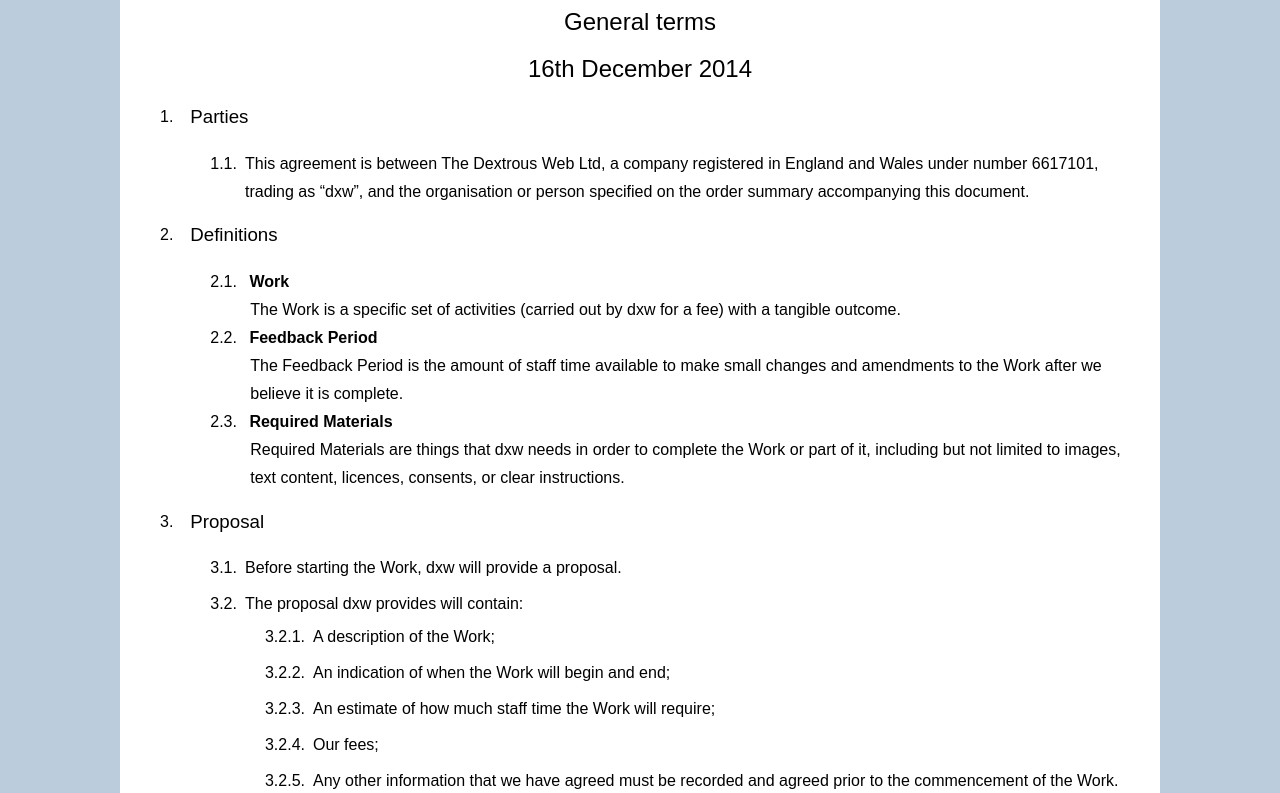
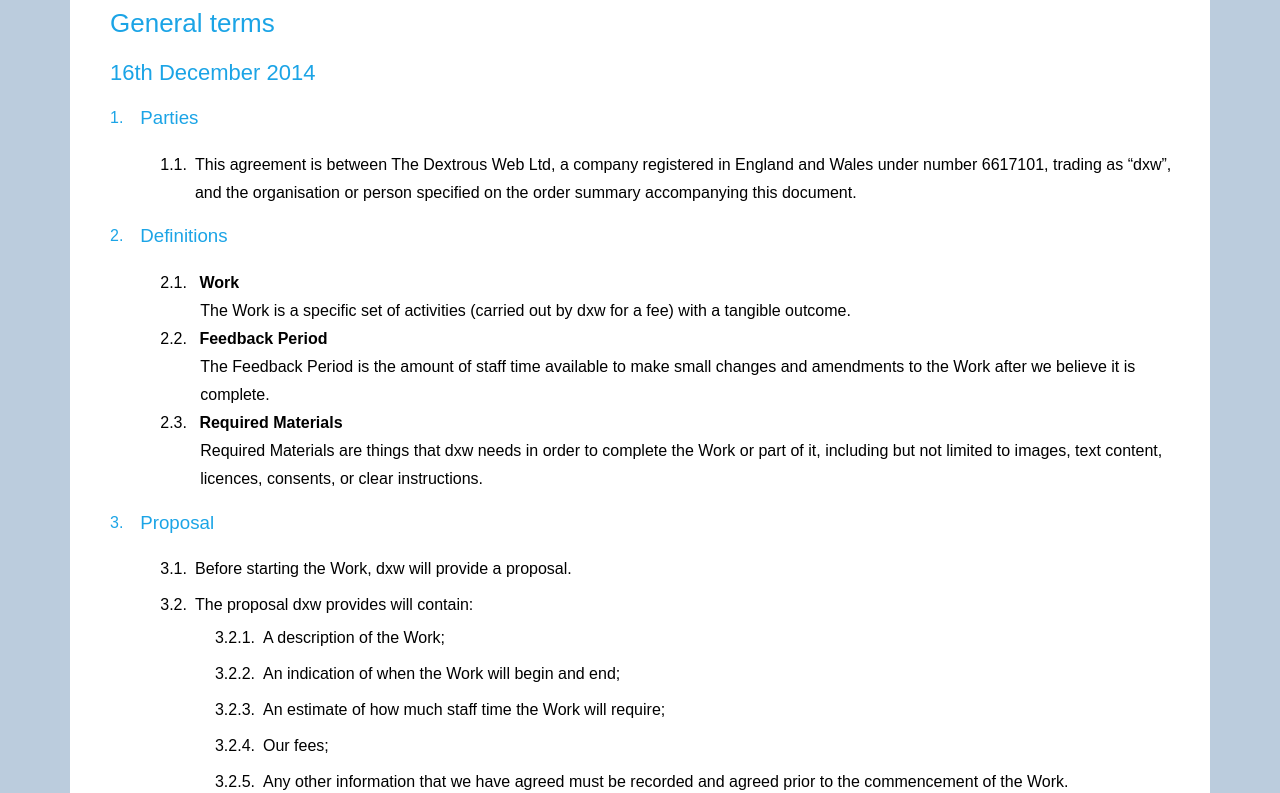
Before and after one commit to dxw/contracts, a plain HTML site: page build/general.md.html in a window 1280 px wide. Shown: the part 224-1017 px from the top of the page. Drawn offline with Linux system fonts and the light colour scheme; a web font is replaced by a local one.

Commit message:
Style updates

```diff
--- a/build/assets/styles.css
+++ b/build/assets/styles.css
@@ -34,17 +34,35 @@ body
 }
 
 header {
-  text-align: center;
+  padding-left: 20px;
 }
 
-h1,h2 {
-  text-align: center;
+h1,h2, h3 {
   width: 1000px;
+  padding-left: 20px;
+  color: #1ba4e6;
+}
+
+h1 {
+  font-size: 26px;
+}
+
+h2 {
+  font-size: 22px;
+}
+
+h3, section ol li {
+  padding-left: 0px;
+  color: #1ba4e6;
+}
+
+section ol li ol li {
+  color: #000;
 }
 
 section.container
 {
-  width: 1000px;
+  width: 1100px;
   margin: 0 auto;
   background: white;
   padding: 20px;
@@ -56,12 +74,14 @@ ol, dl
   display: table;
   padding: 0 0 0 20px;
   margin-top: 0;
+  color: #000;
 }
 
 li
 {
   line-height: 28px;
   display: table-row;
+  page-break-inside: avoid;
 }
 
 li ol {
```
